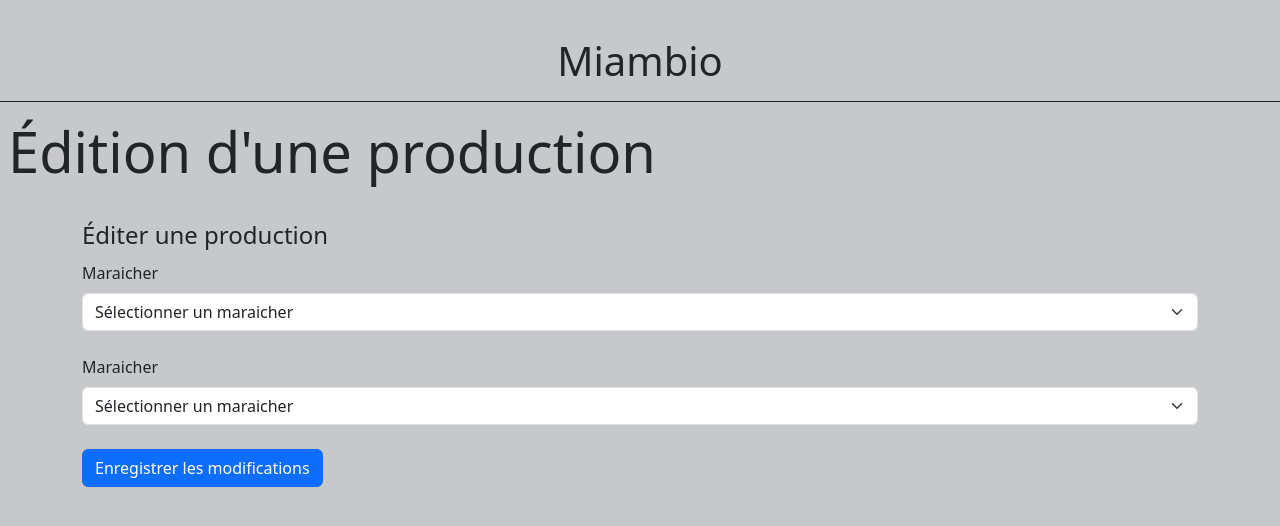
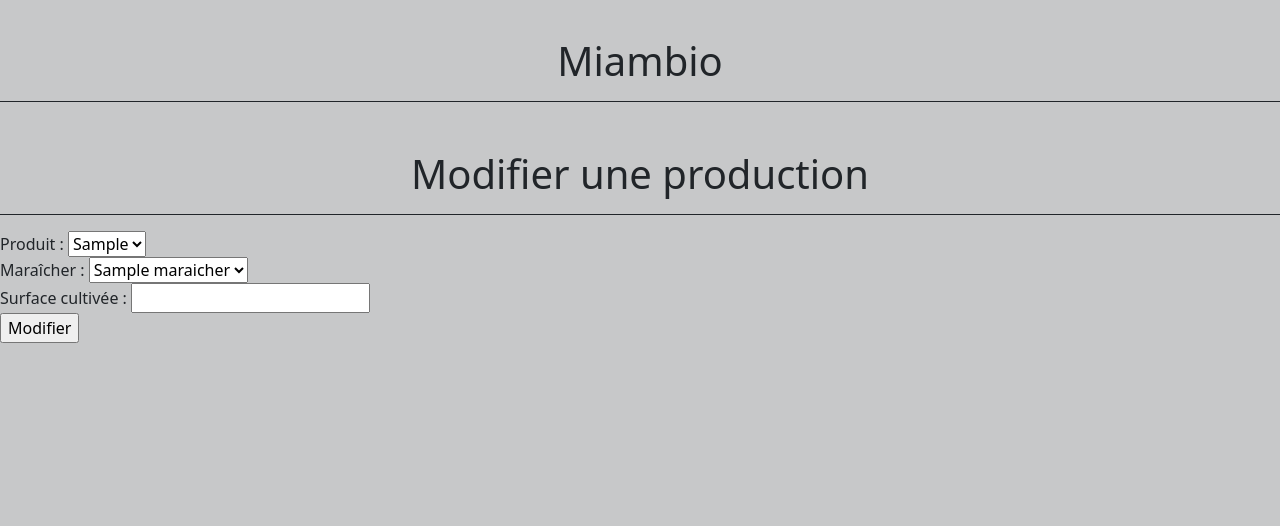
Before and after one commit to agaiffe2-iut90/Miambio, a Flask app: template PROJET FLASK/templates/production/edit_production.html in a window 1280 px wide. Shown: the part 67-593 px from the top of the page. Run offline with Flask 3, Linux system fonts and the light colour scheme; the template is opened without the code that fills it: most values are stand-ins (such as "Sample title", 1, 10 or a date in 2020); some libraries are stand-ins or nearby versions.

Commit message:
Update edit_production.html

```diff
--- a/PROJET FLASK/templates/production/edit_production.html
+++ b/PROJET FLASK/templates/production/edit_production.html
@@ -1,38 +1,32 @@
 {% extends 'layout.html' %}
 
 {% block title %}
-    <title>Éditer une production</title>
+    <title>Modifier une production</title>
 {% endblock %}
 
 {% block body %}
-    <h2 class="m-lg-2 display-4">Édition d'une production</h2><br>
-    {% if error %}
-        <p class="error"><strong>Error:</strong> {{ error }}</p>
-    {% endif %}
-    <div class="container">
-        <form method="post" action="/production/edit">
-            <fieldset>
-                <legend>Éditer une production</legend>
-                <label class="form-label" for="maraicher">Maraicher</label><br>
-                <select class="form-select" name="maraicher" id="maraicher" required>
-                    <option value="" selected>Sélectionner un maraicher</option>
-                    {% for maraicher in maraichers %}
-                        <option value="{{ maraicher.Id_maraicher }}">{{ maraicher.Nom_maraicher }}</option>
-                    {% endfor %}
-                </select><br>
-                <label class="form-label" for="maraicher">Maraicher</label><br>
-                <select class="form-select" name="maraicher" id="maraicher" required>
-                    <option value="" selected>Sélectionner un maraicher</option>
-                    {% for maraicher in maraichers %}
-                        <option value="{{ maraicher.Id_maraicher }}"
-                                {% if product_id is defined and maraicher.Id_maraicher == product_id %}selected{% endif %}>
-                            {{ maraicher.Nom_maraicher }}
-                        </option>
-                    {% endfor %}
-                </select><br>
-                <!-- Autres champs de formulaire pour l'édition -->
-                <button type="submit" class="btn btn-primary">Enregistrer les modifications</button>
-            </fieldset>
-        </form>
-    </div>
+    <h1 class="text-center mt-5">Modifier une production</h1>
+    <hr class="barre opacity-100">
+
+    <form method="post" action="/production/edit">
+        <input type="hidden" name="id" value="{{ production.id }}">
+        <label for="produit">Produit :</label>
+        <select name="produit" id="produit" required>
+            {% for produit in produits %}
+                <option value="{{ produit.Id_produit }}" {% if produit.Id_produit == production.Id_produit %}selected{% endif %}>{{ produit.Libellé_produit }}</option>
+            {% endfor %}
+        </select>
+        <br>
+        <label for="maraicher">Maraîcher :</label>
+        <select name="maraicher" id="maraicher" required>
+            {% for maraicher in maraichers %}
+                <option value="{{ maraicher.Id_maraicher }}" {% if maraicher.Id_maraicher == production.Id_maraicher %}selected{% endif %}>{{ maraicher.Nom_maraicher }}</option>
+            {% endfor %}
+        </select>
+        <br>
+        <label for="surface">Surface cultivée :</label>
+        <input type="number" name="surface" id="surface" value="{{ production.surface_cultivee }}" required>
+        <br>
+        <input type="submit" value="Modifier">
+    </form>
 {% endblock %}
```
